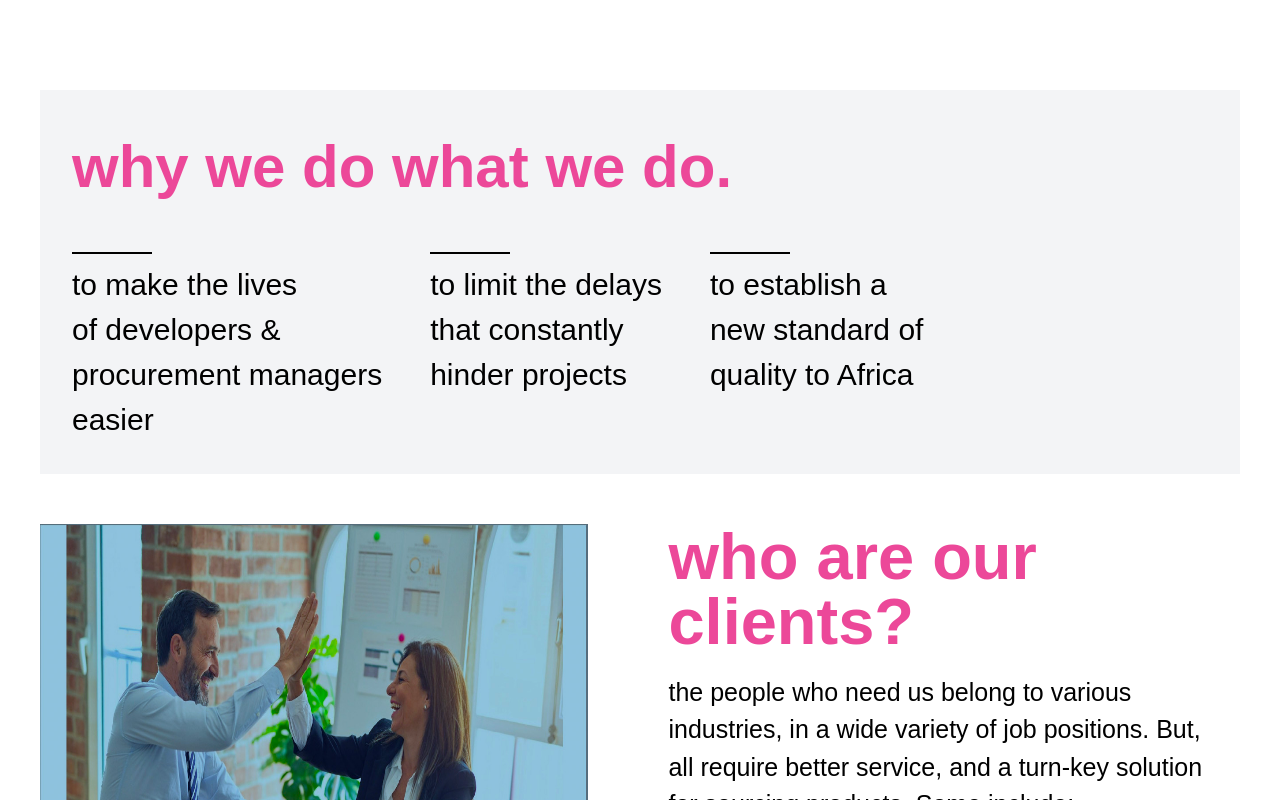
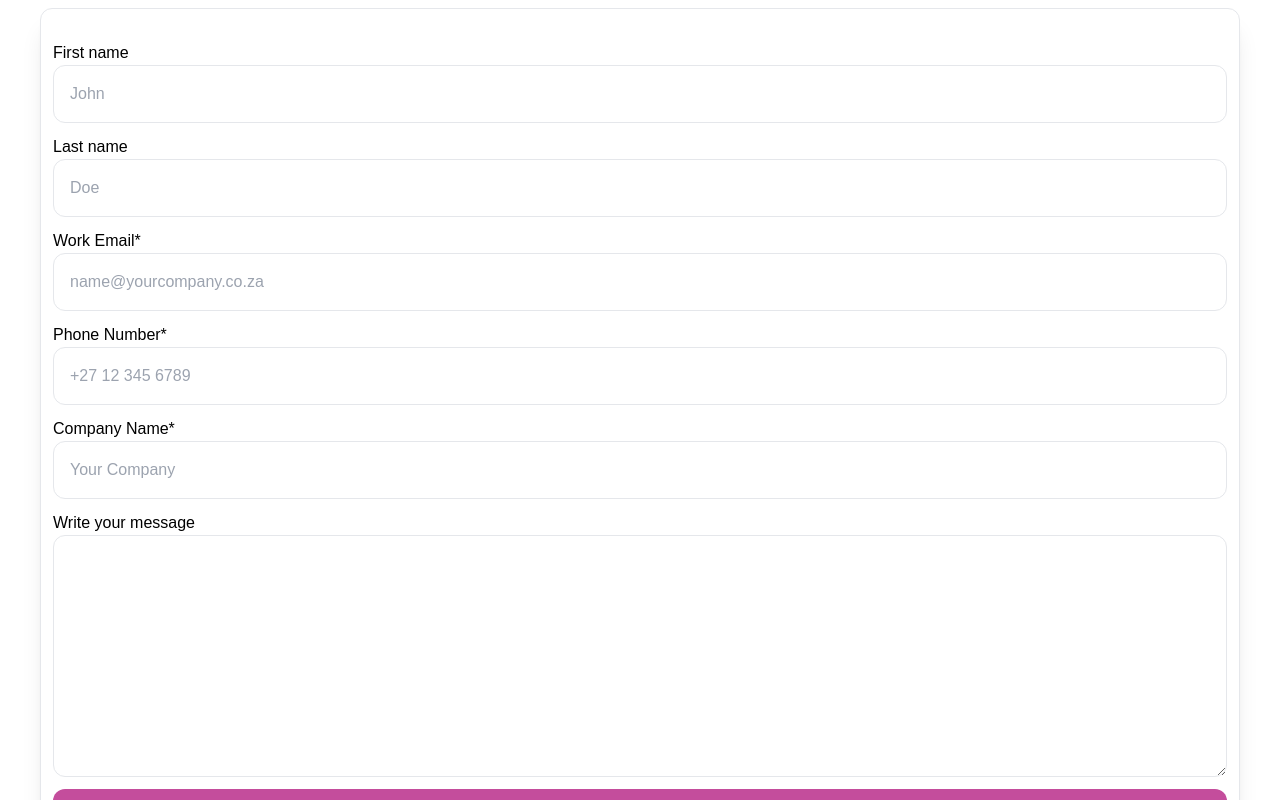
Before and after one commit to abdulmahl/supplymee, a Next.js app: page / in a window 1280 px wide. Shown: the part 640-1440 px from the top of the page. Built offline with nearby package versions, Linux system fonts and the light colour scheme.

Commit message:
Done creating the form.

```diff
--- /dev/null
+++ b/app/forms/form.tsx
@@ -0,0 +1,86 @@
+import React from "react";
+
+export default function SendMessageForm() {
+  return (
+    <>
+      <div className="border p-3 shadow-xl rounded-xl">
+        <form>
+          <label htmlFor="firstname" className="flex flex-col pt-5">
+            First name
+            <input
+              className="border rounded-xl p-4"
+              type="text"
+              id="firstname"
+              name="firstname"
+              placeholder="John"
+              required
+            />
+          </label>
+
+          <label htmlFor="lastname" className="flex flex-col pt-3">
+            Last name
+            <input
+              className="border rounded-xl p-4"
+              type="text"
+              id="lastname"
+              name="lastname"
+              placeholder="Doe"
+              required
+            />
+          </label>
+
+          <label htmlFor="lastname" className="flex flex-col pt-3">
+            Work Email*
+            <input
+              className="border rounded-xl p-4"
+              type="text"
+              id="lastname"
+              name="lastname"
+              placeholder="name@yourcompany.co.za"
+              required
+            />
+          </label>
+
+          <label htmlFor="lastname" className="flex flex-col pt-3">
+            Phone Number*
+            <input
+              className="border rounded-xl p-4"
+              type="text"
+              id="lastname"
+              name="lastname"
+              placeholder="+27 12 345 6789"
+              required
+            />
+          </label>
+
+          <label htmlFor="lastname" className="flex flex-col pt-3">
+            Company Name*
+            <input
+              className="border rounded-xl p-4"
+              type="text"
+              id="lastname"
+              name="lastname"
+              placeholder="Your Company"
+              required
+            />
+          </label>
+
+          <label htmlFor="lastname" className="flex flex-col pt-3">
+            Write your message
+            <textarea
+              name="message"
+              id=""
+              cols={30}
+              rows={10}
+              className="border rounded-xl"
+              required
+            ></textarea>
+          </label>
+          <button className="p-5 mt-3 w-full bg-customPink rounded-xl text-white text-[20px]">
+            send message
+          </button>
+        </form>
+      </div>
+    </>
+  );
+}
--- a/app/globals.css
+++ b/app/globals.css
@@ -8,7 +8,7 @@
   --background-end-rgb: 255, 255, 255;
   font-family: century-gothic, sans-serif;
   font-style: normal;
-  font-weight: 400;
+  font-weight: 300;
 }
 
 @media (prefers-color-scheme: dark) {
--- a/app/page.tsx
+++ b/app/page.tsx
@@ -5,25 +5,27 @@ import SectionThree from "./ui/section-three";
 import SectionFour from "./ui/section-four";
 import SectionFive from "./ui/section-five";
 import SectionSix from "./ui/section-six";
+import Footer from "./partials/footer";
 import type { Metadata } from "next";
+import SendMessageForm from "./forms/form";
 
 export const metadata: Metadata = {
   title: "Welcome to Supplymee.io",
-  description: "Create by Abdul",
+  description: "Create using Nextjs",
 };
 
 export default function HomePage() {
   return (
     <main className="p-3 md:flex flex-col md:p-10">
-      <div className="md:pb-10">
-        <Header />
-      </div>
+      <Header />
       <SectionOne />
+      <SendMessageForm />
       <SectionTwo />
       <SectionThree />
       <SectionFour />
       <SectionFive />
       <SectionSix />
+      <Footer />
     </main>
   );
 }
--- a/app/partials/footer.tsx
+++ b/app/partials/footer.tsx
@@ -0,0 +1,14 @@
+import React from "react";
+import Link from "next/link";
+
+export default function Footer() {
+  const date = new Date();
+  return (
+    <footer>
+      <p>
+        copyright &copy; <span>{date.getFullYear()}</span> MEE CORP dba{" "}
+        <Link href={"/"}>supplymee.io</Link>
+      </p>
+    </footer>
+  );
+}
--- a/app/partials/header.tsx
+++ b/app/partials/header.tsx
@@ -3,7 +3,7 @@ import Image from "next/image";
 
 export default function Header() {
   return (
-    <header>
+    <header className="pt-2">
       <div className="flex items-center justify-between md:gap-1">
         <Link href={"/"}>
           <Image
```
